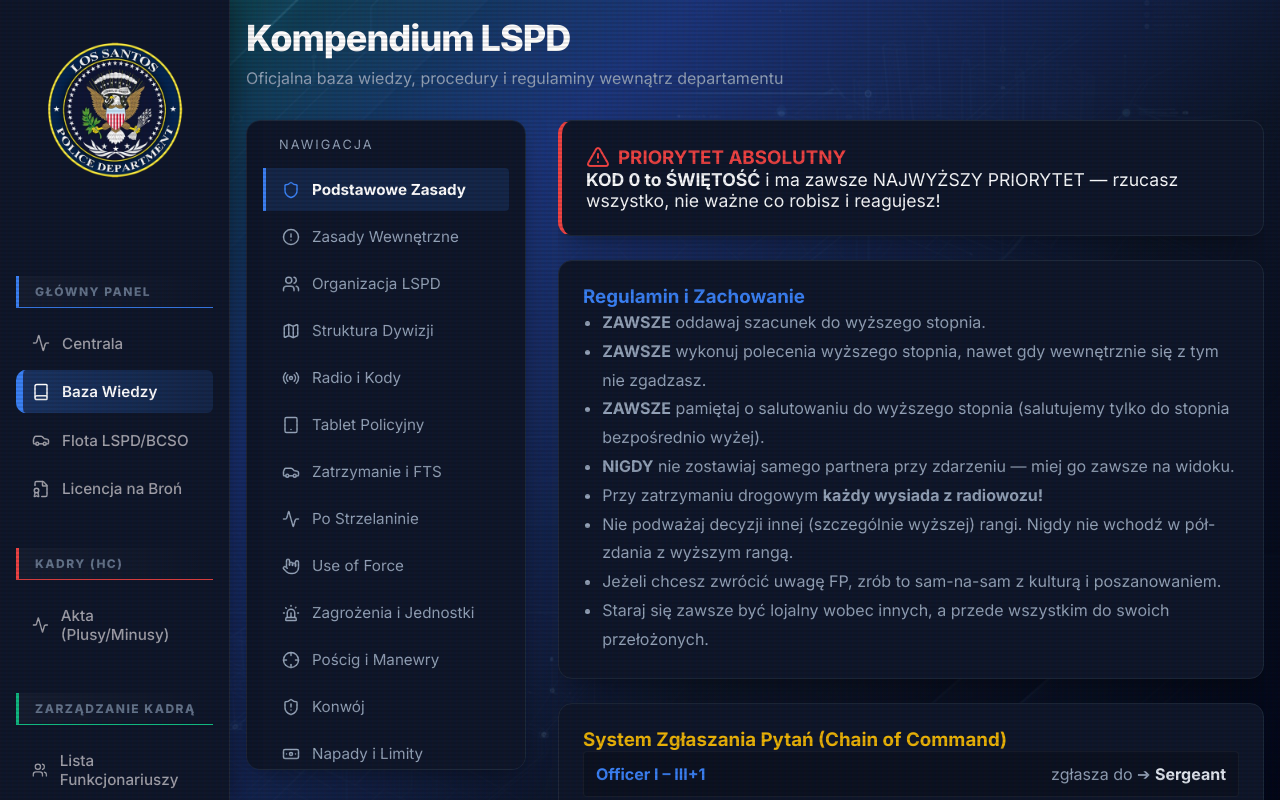
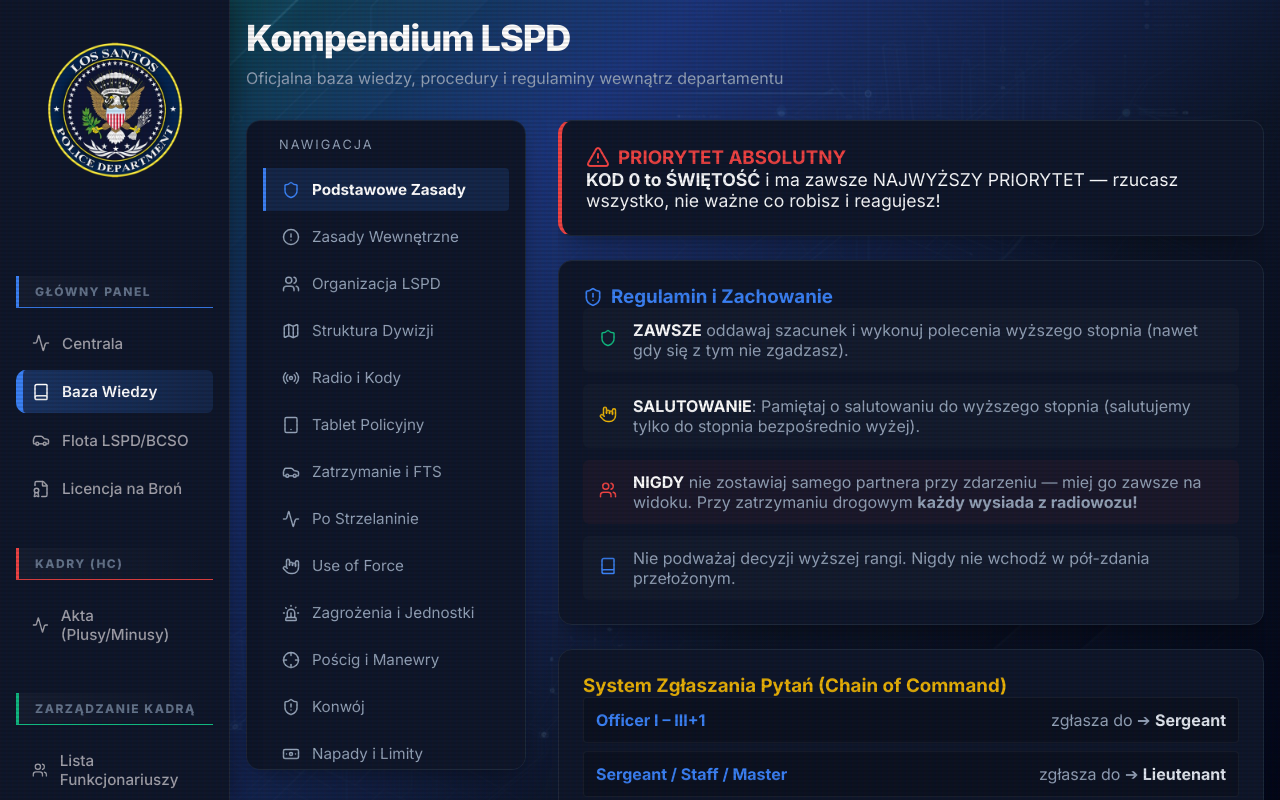
Before and after one commit to Bowie102/MDT-Strona-WWW, a React app: page /knowledge in a window 1280 px wide. Shown: the top 800 px of the page. Built offline with nearby package versions, Linux system fonts and the light colour scheme; the HTML template or start-up script is replaced by a standard one.

Commit message:
Add files via upload

```diff
--- a/src/pages/KnowledgeBase.jsx
+++ b/src/pages/KnowledgeBase.jsx
@@ -49,17 +49,25 @@ function KnowledgeBase() {
             </motion.div>
 
             <motion.div variants={itemVariant} className="glass-card">
-              <h3 style={{ marginTop: 0, color: 'var(--lspd-blue)' }}>Regulamin i Zachowanie</h3>
-              <ul style={{ paddingLeft: '1.2rem', color: 'var(--text-muted)', lineHeight: '1.8', margin: 0 }}>
-                <li><strong>ZAWSZE</strong> oddawaj szacunek do wyższego stopnia.</li>
-                <li><strong>ZAWSZE</strong> wykonuj polecenia wyższego stopnia, nawet gdy wewnętrznie się z tym nie zgadzasz.</li>
-                <li><strong>ZAWSZE</strong> pamiętaj o salutowaniu do wyższego stopnia (salutujemy tylko do stopnia bezpośrednio wyżej).</li>
-                <li><strong>NIGDY</strong> nie zostawiaj samego partnera przy zdarzeniu — miej go zawsze na widoku.</li>
-                <li>Przy zatrzymaniu drogowym <strong>każdy wysiada z radiowozu!</strong></li>
-                <li>Nie podważaj decyzji innej (szczególnie wyższej) rangi. Nigdy nie wchodź w pół-zdania z wyższym rangą.</li>
-                <li>Jeżeli chcesz zwrócić uwagę FP, zrób to sam-na-sam z kulturą i poszanowaniem.</li>
-                <li>Staraj się zawsze być lojalny wobec innych, a przede wszystkim do swoich przełożonych.</li>
-              </ul>
+              <h3 style={{ marginTop: 0, color: 'var(--lspd-blue)', display: 'flex', alignItems: 'center', gap: '0.5rem' }}><ShieldAlert size={20} /> Regulamin i Zachowanie</h3>
+              <div style={{ display: 'flex', flexDirection: 'column', gap: '0.75rem' }}>
+                <div style={{ display: 'flex', alignItems: 'center', gap: '1rem', background: 'rgba(255,255,255,0.02)', padding: '0.75rem 1rem', borderRadius: '6px' }}>
+                  <div style={{ color: '#10b981' }}><Shield size={18} /></div>
+                  <span style={{ color: 'var(--text-muted)' }}><strong style={{ color: '#fff' }}>ZAWSZE</strong> oddawaj szacunek i wykonuj polecenia wyższego stopnia (nawet gdy się z tym nie zgadzasz).</span>
+                </div>
+                <div style={{ display: 'flex', alignItems: 'center', gap: '1rem', background: 'rgba(255,255,255,0.02)', padding: '0.75rem 1rem', borderRadius: '6px' }}>
+                  <div style={{ color: '#eab308' }}><HandMetal size={18} /></div>
+                  <span style={{ color: 'var(--text-muted)' }}><strong style={{ color: '#fff' }}>SALUTOWANIE</strong>: Pamiętaj o salutowaniu do wyższego stopnia (salutujemy tylko do stopnia bezpośrednio wyżej).</span>
+                </div>
+                <div style={{ display: 'flex', alignItems: 'center', gap: '1rem', background: 'rgba(239, 68, 68, 0.05)', padding: '0.75rem 1rem', borderRadius: '6px' }}>
+                  <div style={{ color: '#ef4444' }}><Users size={18} /></div>
+                  <span style={{ color: 'var(--text-muted)' }}><strong style={{ color: '#fff' }}>NIGDY</strong> nie zostawiaj samego partnera przy zdarzeniu — miej go zawsze na widoku. Przy zatrzymaniu drogowym <strong>każdy wysiada z radiowozu!</strong></span>
+                </div>
+                <div style={{ display: 'flex', alignItems: 'center', gap: '1rem', background: 'rgba(255,255,255,0.02)', padding: '0.75rem 1rem', borderRadius: '6px' }}>
+                  <div style={{ color: 'var(--lspd-blue)' }}><Book size={18} /></div>
+                  <span style={{ color: 'var(--text-muted)' }}>Nie podważaj decyzji wyższej rangi. Nigdy nie wchodź w pół-zdania przełożonym.</span>
+                </div>
+              </div>
             </motion.div>
 
             <motion.div variants={itemVariant} className="glass-card">
@@ -109,12 +117,14 @@ function KnowledgeBase() {
                 <p style={{ margin: '0 0 1rem 0', color: '#e2e8f0' }}>
                   <strong style={{ color: 'var(--lspd-blue)' }}>Lokalizacja Magazynu:</strong> Magazyn dowodowy znajduje się w korytarzu między zbrojownią a szatnią z ubraniami, drugie drzwi z prawej.
                 </p>
-                <img
-                  src="/magazyn.png"
-                  alt="Szafka w magazynie dowodowym"
-                  style={{ width: '100%', maxWidth: '600px', borderRadius: '6px', border: '1px solid rgba(255,255,255,0.1)', display: 'block', margin: '0 auto', cursor: 'pointer' }}
-                  onClick={() => setLightboxImg('/magazyn.png')}
-                />
+                <div style={{ height: '200px', display: 'flex', alignItems: 'center', justifyContent: 'center' }}>
+                  <img
+                    src="/magazyn.png?v=2"
+                    alt="Szafka w magazynie dowodowym"
+                    style={{ width: '100%', height: '100%', objectFit: 'contain', borderRadius: '6px', border: '1px solid rgba(255,255,255,0.1)', cursor: 'pointer' }}
+                    onClick={() => setLightboxImg('/magazyn.png?v=2')}
+                  />
+                </div>
               </div>
             </motion.div>
 
@@ -499,22 +509,30 @@ function KnowledgeBase() {
               <div style={{ background: 'rgba(255,255,255,0.03)', padding: '1.5rem', borderRadius: '8px', borderTop: '3px solid #facc15' }}>
                 <h4 style={{ margin: '0 0 1rem 0', color: '#facc15' }}>BOX</h4>
                 <p style={{ margin: 0, color: 'var(--text-muted)' }}>Zablokowanie "w pudełku" przez 4 jednostki. Zaciągnięcie hamulca ręcznego po zablokowaniu.</p>
-                <img src="/box.png" alt="Box" style={{ width: '100%', height: '200px', objectFit: 'cover', borderRadius: '6px', marginTop: '1rem', border: '1px solid rgba(255,255,255,0.1)', cursor: 'pointer' }} onClick={() => setLightboxImg('/box.png')} />
+                <div style={{ width: '100%', height: '300px', display: 'flex', alignItems: 'center', justifyContent: 'center', background: 'rgba(0,0,0,0.3)', borderRadius: '6px', marginTop: '1rem', border: '1px solid rgba(255,255,255,0.1)' }}>
+                  <img src="/box.png?v=2" alt="Box" style={{ maxWidth: '100%', maxHeight: '100%', objectFit: 'contain', cursor: 'pointer' }} onClick={() => setLightboxImg('/box.png?v=2')} />
+                </div>
               </div>
               <div style={{ background: 'rgba(255,255,255,0.03)', padding: '1.5rem', borderRadius: '8px', borderTop: '3px solid #facc15' }}>
                 <h4 style={{ margin: '0 0 1rem 0', color: '#facc15' }}>Strzałka</h4>
                 <p style={{ margin: 0, color: 'var(--text-muted)' }}>Radiowozy ustawiają się za uciekinierem, tworząc klin lub łuk, zapobiegający nagłemu wyhamowaniu lub zepchnięciu innych jednostek.</p>
-                <img src="/strzalka.png" alt="Strzałka" style={{ width: '100%', height: '200px', objectFit: 'cover', borderRadius: '6px', marginTop: '1rem', border: '1px solid rgba(255,255,255,0.1)', cursor: 'pointer' }} onClick={() => setLightboxImg('/strzalka.png')} />
+                <div style={{ width: '100%', height: '300px', display: 'flex', alignItems: 'center', justifyContent: 'center', background: 'rgba(0,0,0,0.3)', borderRadius: '6px', marginTop: '1rem', border: '1px solid rgba(255,255,255,0.1)' }}>
+                  <img src="/strzalka.png?v=2" alt="Strzałka" style={{ maxWidth: '100%', maxHeight: '100%', objectFit: 'contain', cursor: 'pointer' }} onClick={() => setLightboxImg('/strzalka.png?v=2')} />
+                </div>
               </div>
               <div style={{ background: 'rgba(255,255,255,0.03)', padding: '1.5rem', borderRadius: '8px', borderTop: '3px solid #facc15' }}>
                 <h4 style={{ margin: '0 0 1rem 0', color: '#facc15' }}>Blokada Drogowa</h4>
                 <p style={{ margin: 0, color: 'var(--text-muted)' }}>Celowe wjechanie w pojazd uciekiniera, aby całkowicie unieruchomić jego maszynę po zablokowaniu drogi ucieczki.</p>
-                <img src="/blokada_drogowa.png" alt="Blokada Drogowa" style={{ width: '100%', height: '200px', objectFit: 'cover', borderRadius: '6px', marginTop: '1rem', border: '1px solid rgba(255,255,255,0.1)', cursor: 'pointer' }} onClick={() => setLightboxImg('/blokada_drogowa.png')} />
+                <div style={{ width: '100%', height: '300px', display: 'flex', alignItems: 'center', justifyContent: 'center', background: 'rgba(0,0,0,0.3)', borderRadius: '6px', marginTop: '1rem', border: '1px solid rgba(255,255,255,0.1)' }}>
+                  <img src="/blokada_drogowa.png?v=2" alt="Blokada Drogowa" style={{ maxWidth: '100%', maxHeight: '100%', objectFit: 'contain', cursor: 'pointer' }} onClick={() => setLightboxImg('/blokada_drogowa.png?v=2')} />
+                </div>
               </div>
               <div style={{ background: 'rgba(255,255,255,0.03)', padding: '1.5rem', borderRadius: '8px', borderTop: '3px solid #facc15' }}>
                 <h4 style={{ margin: '0 0 1rem 0', color: '#facc15' }}>PIT (Precision Immobilization Technique)</h4>
                 <p style={{ margin: 0, color: 'var(--text-muted)' }}>Uderzenie przodem radiowozu w tylny róg uciekającego pojazdu, aby wywołać niekontrolowany obrót i zgaszenie silnika.</p>
-                <img src="/pit.png" alt="PIT" style={{ width: '100%', height: '200px', objectFit: 'cover', borderRadius: '6px', marginTop: '1rem', border: '1px solid rgba(255,255,255,0.1)', cursor: 'pointer' }} onClick={() => setLightboxImg('/pit.png')} />
+                <div style={{ width: '100%', height: '300px', display: 'flex', alignItems: 'center', justifyContent: 'center', background: 'rgba(0,0,0,0.3)', borderRadius: '6px', marginTop: '1rem', border: '1px solid rgba(255,255,255,0.1)' }}>
+                  <img src="/pit.png?v=2" alt="PIT" style={{ maxWidth: '100%', maxHeight: '100%', objectFit: 'contain', cursor: 'pointer' }} onClick={() => setLightboxImg('/pit.png?v=2')} />
+                </div>
               </div>
             </motion.div>
           </motion.div>
@@ -541,22 +559,28 @@ function KnowledgeBase() {
             </motion.div>
 
             <motion.div variants={itemVariant} style={{ display: 'grid', gridTemplateColumns: '1fr 1fr 1fr', gap: '1rem' }}>
-              <div className="glass-card" style={{ textAlign: 'center' }}>
-                <strong style={{ color: 'var(--gold)' }}>KOLUMNA</strong>
-                <p style={{ fontSize: '0.85rem', color: 'var(--text-muted)' }}>Używana w mieście. Auta jadą 5 metrów za sobą na jednym pasie.</p>
-                <img src="/kolumna.png" alt="Kolumna" style={{ width: '100%', height: '250px', objectFit: 'cover', borderRadius: '6px', marginTop: '0.5rem', border: '1px solid rgba(255,255,255,0.1)', cursor: 'pointer' }} onClick={() => setLightboxImg('/kolumna.png')} />
+              <div style={{ background: 'rgba(255,255,255,0.03)', padding: '1.5rem', borderRadius: '8px', borderTop: '3px solid #3b82f6' }}>
+                <h4 style={{ margin: '0 0 0.5rem 0', color: '#3b82f6' }}>Kolumna</h4>
+                <p style={{ margin: 0, color: 'var(--text-muted)' }}>Używana w mieście. Auta jadą 5 metrów za sobą na jednym pasie.</p>
+                <div style={{ width: '100%', height: '300px', display: 'flex', alignItems: 'center', justifyContent: 'center', background: 'rgba(0,0,0,0.3)', borderRadius: '6px', marginTop: '1rem', border: '1px solid rgba(255,255,255,0.1)' }}>
+                  <img src="/kolumna.png?v=2" alt="Kolumna" style={{ maxWidth: '100%', maxHeight: '100%', objectFit: 'contain', cursor: 'pointer' }} onClick={() => setLightboxImg('/kolumna.png?v=2')} />
+                </div>
               </div>
 
               <div style={{ background: 'rgba(255,255,255,0.03)', padding: '1.5rem', borderRadius: '8px', borderTop: '3px solid #3b82f6' }}>
                 <h4 style={{ margin: '0 0 0.5rem 0', color: '#3b82f6' }}>Szachownica</h4>
                 <p style={{ margin: 0, color: 'var(--text-muted)' }}>Formacja polegająca na naprzemiennym ułożeniu radiowozów na pasach ruchu (lewy, prawy, lewy). Przeznaczona dla szybkich konwojów autostradowych. Wyprzedzanie tylko środkiem. Radiowozy jadą asynchronicznie blisko siebie.</p>
-                <img src="/szachownica.png" alt="Szachownica" style={{ width: '100%', height: '250px', objectFit: 'cover', borderRadius: '6px', marginTop: '0.5rem', border: '1px solid rgba(255,255,255,0.1)', cursor: 'pointer' }} onClick={() => setLightboxImg('/szachownica.png')} />
+                <div style={{ width: '100%', height: '300px', display: 'flex', alignItems: 'center', justifyContent: 'center', background: 'rgba(0,0,0,0.3)', borderRadius: '6px', marginTop: '1rem', border: '1px solid rgba(255,255,255,0.1)' }}>
+                  <img src="/szachownica.png?v=2" alt="Szachownica" style={{ maxWidth: '100%', maxHeight: '100%', objectFit: 'contain', cursor: 'pointer' }} onClick={() => setLightboxImg('/szachownica.png?v=2')} />
+                </div>
               </div>
 
               <div style={{ background: 'rgba(255,255,255,0.03)', padding: '1.5rem', borderRadius: '8px', borderTop: '3px solid #3b82f6' }}>
                 <h4 style={{ margin: '0 0 0.5rem 0', color: '#3b82f6' }}>Żółw</h4>
                 <p style={{ margin: 0, color: 'var(--text-muted)' }}>Skondensowana formacja, w której radiowozy szczelnie otaczają pojazd transportowy ze wszystkich stron (przód, tył, prawy i lewy bok). Najwyższy poziom ochrony używany głównie podczas Kodu Czarnego lub w niebezpiecznych strefach przy niskiej prędkości.</p>
-                <img src="/zolw.png" alt="Żółw" style={{ width: '100%', height: '250px', objectFit: 'cover', borderRadius: '6px', marginTop: '0.5rem', border: '1px solid rgba(255,255,255,0.1)', cursor: 'pointer' }} onClick={() => setLightboxImg('/zolw.png')} />
+                <div style={{ width: '100%', height: '300px', display: 'flex', alignItems: 'center', justifyContent: 'center', background: 'rgba(0,0,0,0.3)', borderRadius: '6px', marginTop: '1rem', border: '1px solid rgba(255,255,255,0.1)' }}>
+                  <img src="/zolw.png?v=2" alt="Żółw" style={{ maxWidth: '100%', maxHeight: '100%', objectFit: 'contain', cursor: 'pointer' }} onClick={() => setLightboxImg('/zolw.png?v=2')} />
+                </div>
               </div>
             </motion.div>
           </motion.div>
```
